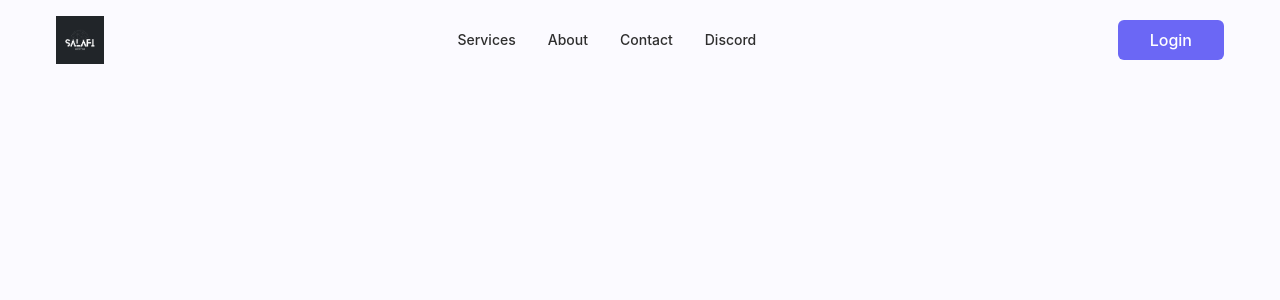
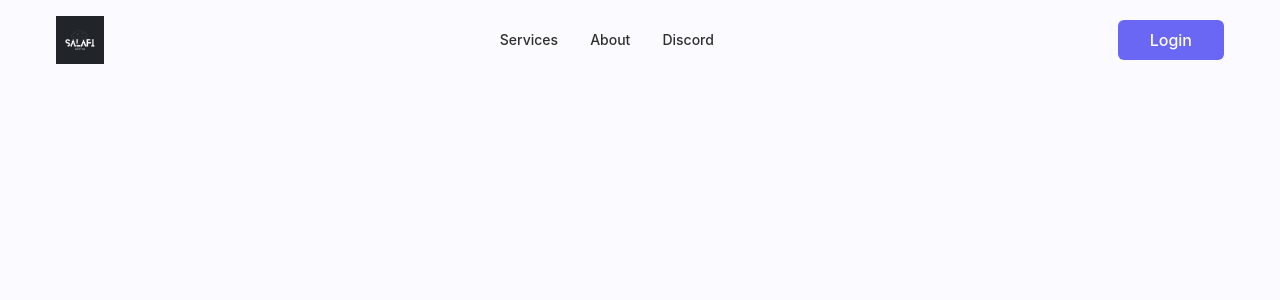
Before and after one commit to xDeFc0nx/TaleHost, a Next.js app: page / in a window 1280 px wide. Shown: the top 300 px of the page. Built offline with nearby package versions, Linux system fonts and the light colour scheme.

Commit message:
fixed navbar

```diff
--- a/components/layout/Header.js
+++ b/components/layout/Header.js
@@ -46,9 +46,6 @@ const Header = (props) => {
         <Link href="/about">
           <a className="btn-primary">About</a>
         </Link>
-        <Link href="/contact">
-          <a className="btn-primary">Contact</a>
-        </Link>
         <Link href="https://discord.gg/eWsYZZz9Nz">
           <a className="btn-primary">Discord</a>
         </Link>
```
